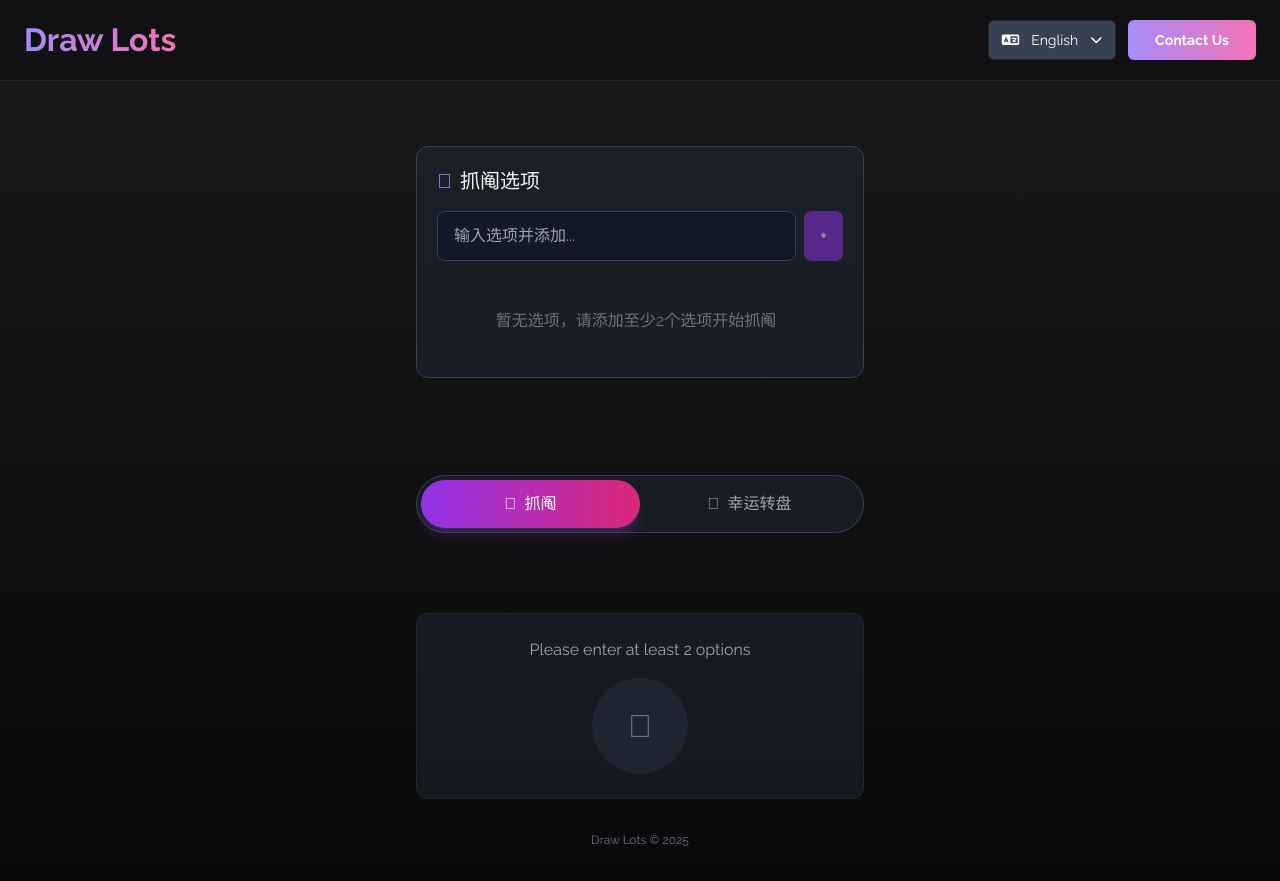
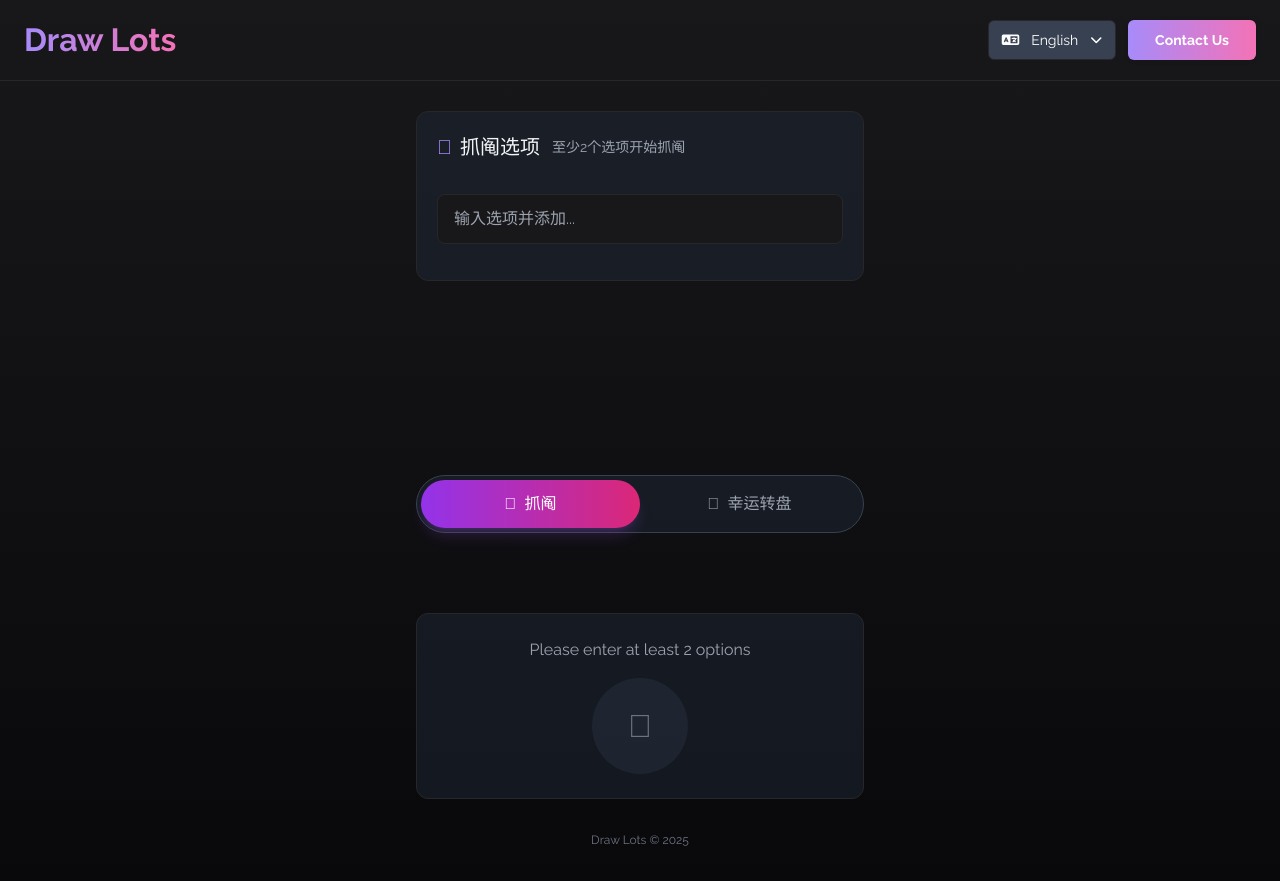
Before and after one commit to FreedomSnow/draw-lots, a React (Vite) app: page / in a window 1280 px wide. Built offline with nearby package versions, Linux system fonts and the light colour scheme.

Commit message:
更新输入选项页面

```diff
--- /dev/null
+++ b/src/components/OptionInput.module.css
@@ -0,0 +1,135 @@
+/* 标题和添加按钮一行分布 */
+.option-input-title-row {
+  display: flex;
+  align-items: center;
+  justify-content: space-between;
+  margin-bottom: 1rem;
+}
+/* OptionInput 组件样式 */
+.option-input-root {
+  margin-bottom: 2rem;
+  padding: 1.25rem;
+  border-radius: 0.75rem;
+  border: 1px solid #27272a;
+  background: rgba(31, 41, 55, 0.5);
+  /* background: #a78bfa; */
+}
+
+.option-input-title {
+  font-size: 1.25rem;
+  font-weight: 600;
+  margin-bottom: 1rem;
+  display: flex;
+  align-items: center;
+}
+.option-input-title i {
+  margin-right: 0.5rem;
+  color: #a78bfa;
+}
+/* 小字说明样式 */
+.option-input-tip {
+  font-size: 0.7em;
+  color: #9ca3af;
+  margin-left: 0.85em;
+  font-weight: 400;
+}
+
+.option-input-row {
+  display: flex;
+  gap: 0.5rem;
+  margin-bottom: 1rem;
+}
+.option-input-input {
+  flex: 1;
+  background: #18181b;
+  border: 1px solid #27272a;
+  border-radius: 0.5rem;
+  padding: 0.75rem 1rem;
+  color: #f3f4f6;
+  outline: none;
+  transition: box-shadow 0.2s, border-color 0.2s;
+}
+.option-input-input:focus {
+  border-color: #a78bfa;
+  box-shadow: 0 0 0 2px #a78bfa33;
+}
+.option-input-add-btn {
+  background: #a78bfa;
+  color: #fff;
+  padding: 0.75rem 1rem;
+  border-radius: 0.5rem;
+  border: none;
+  transition: background 0.2s;
+  font-size: 1rem;
+  display: flex;
+  align-items: center;
+  justify-content: center;
+}
+.option-input-add-btn:hover:not(:disabled) {
+  background: #7c3aed;
+}
+.option-input-add-btn:disabled {
+  opacity: 0.5;
+  cursor: not-allowed;
+}
+
+.option-input-list {
+  display: grid;
+  grid-template-columns: repeat(auto-fill, 120px);
+  gap: 10px;
+  margin-top: 12px;
+  align-items: stretch;
+  max-height: 10rem;
+  overflow-y: auto;
+  padding-right: 0.5rem;
+}
+.option-input-empty {
+  text-align: center;
+  color: #6b7280;
+  padding: 1.5rem 0;
+}
+.option-input-empty i {
+  font-size: 1.5rem;
+  margin-bottom: 0.5rem;
+  display: block;
+}
+.option-input-item {
+  display: flex;
+  align-items: center;
+  background: rgba(24, 24, 27, 0.7);
+  border-radius: 8px;
+  border: 1px solid #27272a;
+  padding: 10px 15px;
+  min-height: 38px;
+  /* max-width: 100%; */
+  width: 120px;
+  box-shadow: 0 1px 2px rgba(0,0,0,0.03);
+  transition: box-shadow 0.2s;
+  /* grid gap handled by grid parent */
+}
+
+.option-input-item-text {
+  display: inline-block;
+  max-width: 120px;
+  white-space: nowrap;
+  overflow: hidden;
+  text-overflow: ellipsis;
+  margin-right: 0.5em;
+}
+.option-input-item-remove {
+  color: #6b7280;
+  background: none;
+  border: none;
+  transition: color 0.2s;
+  cursor: pointer;
+  font-size: 1.1rem;
+  display: flex;
+  align-items: center;
+}
+.option-input-item-remove:hover:not(:disabled) {
+  color: #ef4444;
+}
+.option-input-item-remove:disabled {
+  opacity: 0.5;
+  cursor: not-allowed;
+}
--- a/src/components/OptionInput.tsx
+++ b/src/components/OptionInput.tsx
@@ -1,6 +1,7 @@
 import { useState } from 'react';
 import { motion } from 'framer-motion';
 import { toast } from 'sonner';
+import styles from './OptionInput.module.css';
 
 interface OptionInputProps {
   options: string[];
@@ -26,63 +27,47 @@ export default function OptionInput({ options, setOptions, disabled }: OptionInp
   };
 
   return (
-    <div className="mb-8 bg-gray-800/50 p-5 rounded-xl border border-gray-700">
-      <h2 className="text-xl font-semibold mb-4 flex items-center">
-        <i className="fa-solid fa-list-ul mr-2 text-purple-400"></i>
+    <div className={styles['option-input-root']}>
+      <div className={styles['option-input-title-row']}>
+        <h2 className={styles['option-input-title']}>
+          <i className="fa-solid fa-list-ul"></i>
           抓阄选项
+          <span className={styles['option-input-tip']}>至少2个选项开始抓阄</span>
         </h2>
-
-      <div className="flex gap-2 mb-4">
+      </div>
+      <div className={styles['option-input-row']}>
         <input
           type="text"
           value={newOption}
-          onChange={(e) => setNewOption(e.target.value)}
+          onChange={(e) => {
+            if (e.target.value.length <= 15) setNewOption(e.target.value);
+          }}
           onKeyPress={(e) => e.key === 'Enter' && addOption()}
           placeholder="输入选项并添加..."
           disabled={disabled}
-          className="flex-1 bg-gray-900 border border-gray-700 rounded-lg px-4 py-3 text-gray-100 focus:outline-none focus:ring-2 focus:ring-purple-500 transition-all"
+          className={styles['option-input-input']}
+          maxLength={15}
         />
-        <button
-          onClick={addOption}
-          disabled={!newOption.trim() || disabled}
-          className="bg-purple-600 hover:bg-purple-700 text-white px-4 py-3 rounded-lg transition-all disabled:opacity-50 disabled:cursor-not-allowed"
-        >
-          <i className="fa-solid fa-plus"></i>
-        </button>
       </div>
-
-      {/* 选项列表 */}
-      <div className="space-y-2 max-h-40 overflow-y-auto pr-2">
-        {options.length === 0 ? (
-          <div className="text-center text-gray-500 py-6">
-            <i className="fa-regular fa-file-text-o text-2xl mb-2 block"></i>
-            <p>暂无选项，请添加至少2个选项开始抓阄</p>
-          </div>
-        ) : (
-          options.map((option, index) => (
+      <div className={styles['option-input-list']}>
+        {options.map((option, index) => (
           <motion.div
             key={index}
             initial={{ opacity: 0, x: -10 }}
             animate={{ opacity: 1, x: 0 }}
             exit={{ opacity: 0, x: 10 }}
-              className="bg-gray-900/70 rounded-lg p-3 flex items-center justify-between border border-gray-700"
+            className={styles['option-input-item']}
           >
-              <div className="flex items-center gap-3">
-                <div className="w-8 h-8 rounded-full bg-gray-700 flex items-center justify-center text-gray-400">
-                  {index + 1}
-                </div>
-                <span>{option}</span>
-              </div>
+            <span className={styles['option-input-item-text']} title={option}>{option}</span>
             <button
               onClick={() => removeOption(index)}
               disabled={disabled}
-                className="text-gray-500 hover:text-red-500 transition-colors disabled:opacity-50"
+              className={styles['option-input-item-remove']}
             >
               <i className="fa-solid fa-times"></i>
             </button>
           </motion.div>
-          ))
-        )}
+        ))}
       </div>
     </div>
   );
--- a/src/index.css
+++ b/src/index.css
@@ -12,6 +12,7 @@
   text-rendering: optimizeLegibility;
   -webkit-font-smoothing: antialiased;
   -moz-osx-font-smoothing: grayscale;
+  background: linear-gradient(to bottom, #18181b, #09090b);
 }
 
 html[data-lang='en'], html[data-lang='en'] body, html[data-lang='en'] * {
@@ -32,7 +33,6 @@ html[data-lang='en'], html[data-lang='en'] body, html[data-lang='en'] * {
   justify-content: space-between;
   padding: 1rem 1.5rem;
   border-bottom: 1px solid #27272a;
-  background: rgb(17, 17, 20);
   position: sticky;
   top: 0;
   z-index: 10;
--- a/src/pages/Home.module.css
+++ b/src/pages/Home.module.css
@@ -1,101 +1,30 @@
-/* Home 页面自定义样式 */
-
-.home-header {
-  width: 100%;
+/* 页面根容器样式 */
+.home-root {
+  min-height: 100vh;
+  color: #f3f4f6;
   display: flex;
-  align-items: center;
+  flex-direction: column;
   justify-content: space-between;
-  padding: 1rem 1.5rem;
-  border-bottom: 1px solid #27272a;
-  background: rgba(10,10,20,0.8);
-  position: sticky;
-  top: 0;
-  z-index: 10;
+  padding: 0;
+  /* background: linear-gradient(to bottom, #18181b, #09090b); */
+  /* background-color: red; */
 }
 
-.home-title {
-  font-size: 2rem;
-  font-weight: bold;
-  background: linear-gradient(to right, #a78bfa, #f472b6);
-  -webkit-background-clip: text;
-  -webkit-text-fill-color: transparent;
-  background-clip: text;
-  text-fill-color: transparent;
-  user-select: none;
-}
-
-.home-lang-btn, .home-contact-btn {
-  padding: 0.25rem 0.75rem;
-  border-radius: 0.375rem;
-  font-size: 0.875rem;
-  border: 1px solid #27272a;
-  background: rgba(31,41,55,0.7);
-  display: flex;
-  align-items: center;
-  gap: 0.25rem;
-  transition: background 0.2s;
-}
-
-.home-lang-btn:hover {
-  background: #374151;
-}
-
-.home-contact-btn {
-  background: linear-gradient(to right, #a78bfa, #f472b6);
-  color: #fff;
-  font-weight: 600;
-  box-shadow: 0 1px 4px 0 rgba(0,0,0,0.08);
-  border: none;
-}
-
-.home-contact-btn:hover {
-  background: linear-gradient(to right, #8b5cf6, #ec4899);
-}
-
-.home-lang-menu {
-  position: absolute;
-  right: 0;
-  margin-top: 0.5rem;
-  width: 7rem;
-  background: #18181b;
-  border: 1px solid #27272a;
-  border-radius: 0.5rem;
-  box-shadow: 0 2px 8px 0 rgba(0,0,0,0.12);
-  z-index: 20;
-}
-
-.home-lang-menu-btn {
-  width: 100%;
-  text-align: left;
-  padding: 0.5rem 1rem;
-  background: none;
-  border: none;
-  color: inherit;
-  cursor: pointer;
-  transition: background 0.2s;
-}
-
-.home-lang-menu-btn:hover {
-  background: #27272a;
-}
-
-.home-lang-menu-btn.selected {
-  color: #a78bfa;
-}
-
-.home-main {
+.home-top {
   flex: 1;
   display: flex;
   flex-direction: column;
   align-items: center;
-  justify-content: center;
-  padding: 0 0.5rem;
+  /* justify-content: center; */
+  margin: 20px 0;
+  /* background-color: yellow; */
 }
 
-.home-content {
+.home-input {
   width: 100%;
   max-width: 28rem;
-  margin: 0 auto;
+  margin: 10px 10px;
+  /* background-color: blue; */
 }
 
 .home-bottom {
@@ -138,3 +67,15 @@
   font-size: 0.75rem;
   margin-top: 2rem;
 }
+
+/* 空提示文字样式 */
+.home-empty-tip {
+  color: #9ca3af;
+  margin-bottom: 16px;
+}
+
+/* 空icon样式 */
+.home-empty-icon i {
+  color: #6b7280;
+  font-size: 32px;
+}
--- a/src/pages/Home.tsx
+++ b/src/pages/Home.tsx
@@ -101,12 +101,10 @@ export default function Home({ lang, setLang }: HomeProps) {
   };
 
   return (
-    <div style={{ minHeight: '100vh', background: 'linear-gradient(to bottom, #18181b, #09090b)', color: '#f3f4f6', display: 'flex', flexDirection: 'column', justifyContent: 'space-between', padding: 0 }}>
-
-
+    <div className={styles['home-root']}>
       {/* 中间层：选项输入 */}
-      <div className={styles['home-main']}>
-        <div className={styles['home-content']}>
+      <div className={styles['home-top']}>
+        <div className={styles['home-input']}>
           <OptionInput
             options={options}
             setOptions={handleOptionsChange}
@@ -142,12 +140,12 @@ export default function Home({ lang, setLang }: HomeProps) {
             )
           ) : options.length < 2 && !result ? (
             <div className={styles['home-empty']}>
-              <p style={{ color: '#9ca3af', marginBottom: 16 }}>{t(lang, 'pleaseInput2')}</p>
+              <p className={styles['home-empty-tip']}>{t(lang, 'pleaseInput2')}</p>
               <div className={styles['home-empty-icon']}>
                 {mode === 'jar' ? (
-                  <i className="fa-solid fa-jar-wheat" style={{ color: '#6b7280', fontSize: 32 }}></i>
+                  <i className="fa-solid fa-jar-wheat" ></i>
                 ) : (
-                  <i className="fa-solid fa-circle-notch" style={{ color: '#6b7280', fontSize: 32 }}></i>
+                  <i className="fa-solid fa-circle-notch" ></i>
                 )}
               </div>
             </div>
```
Lines whose indentation alone changed are shown as unchanged.
